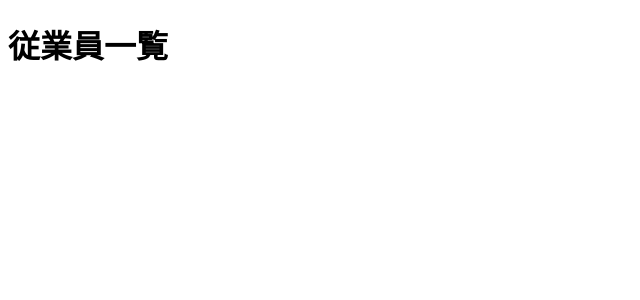
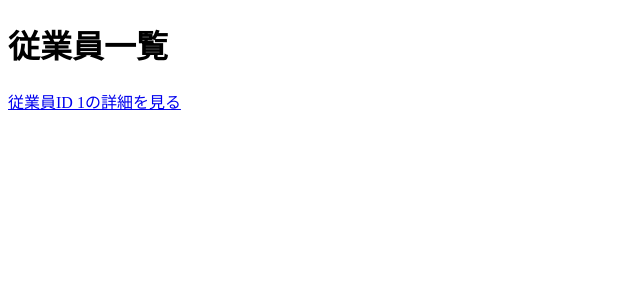
Before and after one commit to yuuttana1223/employee-system, an Angular app: page /employees in a window 1280 px wide. Shown: the top 300 px of the page, without its empty margins (0-640 px from the left). Built offline with nearby package versions, Linux system fonts and the light colour scheme.

Commit message:
Add employee detail link

```diff
--- a/src/app/employees/employee-list/employee-list.html
+++ b/src/app/employees/employee-list/employee-list.html
@@ -1 +1,2 @@
 <h1>従業員一覧</h1>
+<a [routerLink]="['/employees', 1]">従業員ID 1の詳細を見る</a>
--- a/src/app/employees/employee-list/employee-list.ts
+++ b/src/app/employees/employee-list/employee-list.ts
@@ -1,8 +1,10 @@
 import { Component } from '@angular/core';
+import { RouterLink } from '@angular/router';
 
 @Component({
   selector: 'app-employee-list',
   standalone: true,
+  imports: [RouterLink],
   templateUrl: './employee-list.html',
   styleUrl: './employee-list.scss',
 })
```
